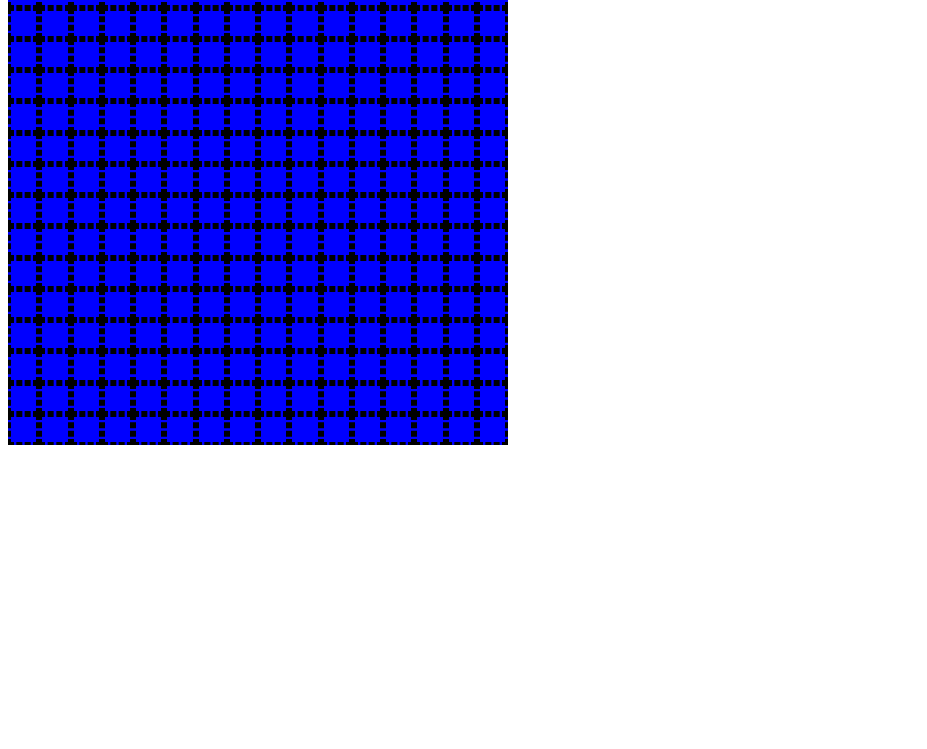
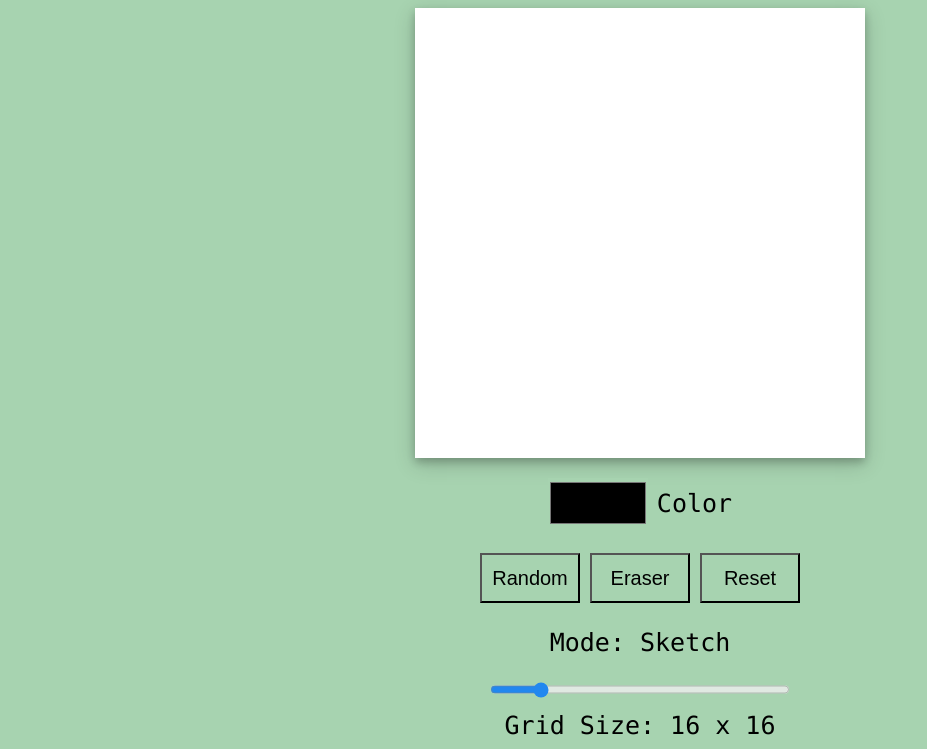
Before and after one commit to victorvang45/Etch-a-Sketch, a plain HTML site: page index.html in a window 1280 px wide. Shown: the part 81-830 px from the top of the page, without its empty margins (0-927 px from the left). Before the commit the page ends 800 px from the top, so only its background shows below. Drawn offline with Linux system fonts and the light colour scheme.

Commit message:
Added css styling to webpage

```diff
--- a/index.html
+++ b/index.html
@@ -11,6 +11,26 @@
             <div class="title">Etch-a-Sketch</div>
             <div class="content">
                 <div class="board"></div>
+                <div class="color-container">
+                    <input class="multicolor" type="color">
+                    <span>Color</span>
+                </div>
+                <div class="buttons">
+                    <div class ="button">
+                        <button>Random</button>
+                    </div>
+                    <div class ="button">
+                        <button>Eraser</button>
+                    </div>
+                    <div class ="button">
+                        <button>Reset</button>
+                    </div>
+                </div>
+            </div>
+            <div class="mode">Mode: Sketch</div>
+            <div class="slide-container">
+                <input class="slider" type="range" min="1" max="100" value="16">
+                <span class="sliderValue">Grid Size: 16 x 16</span>
             </div>
         </div>
     </body>
--- a/script.js
+++ b/script.js
@@ -1,3 +1,6 @@
+let click = false;
+
+
 let board = document.querySelector('.board');
 board.style.gridTemplateColumns = "repeat(16, 1fr)";
 board.style.gridTemplateRows = "repeat(16, 1fr)";
@@ -5,7 +8,26 @@ board.style.gridTemplateRows = "repeat(16, 1fr)";
 
 for(let i = 0; i < 256; i++) {
     let square = document.createElement('div');
-    square.style.backgroundColor = 'blue';
-    square.style.borderStyle = 'dashed';
+    square.classList.add('square');
+    square.style.backgroundColor = 'white';
     board.appendChild(square);
 }
+
+let squares = document.querySelectorAll('.square');
+squares.forEach((square) => {
+
+        square.addEventListener('mouseover', () => {
+            if(click) {
+                square.style.backgroundColor = 'red';
+            }
+    });
+
+
+});
+
+document.querySelector('body').addEventListener('click', (e) => {
+    if(e.target.tagName != "BUTTON") {
+        click = !click;
+    }
+
+})
--- a/style.css
+++ b/style.css
@@ -1,5 +1,106 @@
+* {
+    margin:0;
+    padding:0;
+}
+
+body {
+    background-color:#a7d3b0
+}
+.flex-container{
+    display:flex;
+    flex-direction: column;
+    align-items: center;
+}
 .board {
     display: grid;
-    width: 500px;
-    height: 500px;
+    width: 450px;
+    height: 450px;
+    box-shadow: 0 4px 8px 0 rgba(0, 0, 0, 0.2), 0 6px 20px 0 rgba(0, 0, 0, 0.19);
 }
+
+.color-container{
+    display:flex;
+    justify-content:center;
+    align-items:center;
+    padding: 20px;
+}
+
+/* come back */
+.color-container span {
+    margin-left:9px;
+     font-size: 25px;
+    font-family: 'Lucida Console', 'Courier New', monospace;
+}
+
+.color-container input{
+    height: 50px;
+    width: 100px;
+    background-color:#a7d3b0;
+    border: none;
+
+
+}
+
+.buttons {
+    display:flex;
+    justify-content:center;
+    align-items:center;
+    row-gap: 30px;
+}
+
+.button {
+    display:flex;
+    padding: 5px;
+}
+
+
+button {
+    width: 100px;
+    height: 50px;
+    background-color:#a7d3b0;
+    text-align: center;
+    font-weight: extrabold;
+    font-size: 20px;
+}
+.mode {
+    display:flex;
+    justify-content:center;
+    align-items:center;
+    padding: 20px;
+}
+
+
+.slider {
+    width:300px;
+    height: 25px;
+    opacity: 0.8;
+}
+
+.slide-container{
+    display:flex;
+    flex-direction: column;
+    justify-content:center;
+    align-items:center;
+
+}
+
+/* come back */
+.slide-container span{
+    margin: 9px;
+    font-size: 25px;
+    font-family: 'Lucida Console', 'Courier New', monospace;
+
+}
+
+/* come back */
+.mode {
+    font-size: 25px;
+    font-family: 'Lucida Console', 'Courier New', monospace;
+}
+
+/* come back */
+.title {
+    font-size: 25px;
+    font-family: 'Lucida Console', 'Courier New', monospace;
+    padding: 30px;
+}
```
